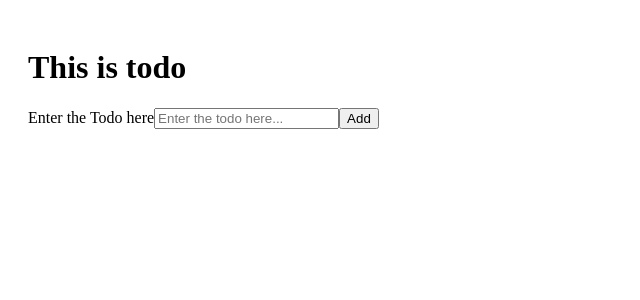
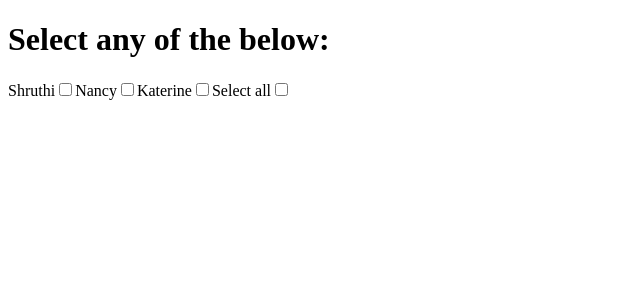
Before and after one commit to shruthi-kv/react-hands-on, a React (Vite) app in the folder my-react-app/: page / in a window 1280 px wide. Shown: the top 300 px of the page, without its empty margins (0-640 px from the left). Built offline with nearby package versions, Linux system fonts and the light colour scheme.

Commit message:
checkbox

```diff
--- a/my-react-app/src/Demo.jsx
+++ b/my-react-app/src/Demo.jsx
@@ -1,11 +1,13 @@
 import React from 'react';
 import Todo from './HandsOn/Todo';
+import Check from './HandsOn/Check'
 
 const Demo = ()=>{
 
     return(
         <>
-        <Todo/>
+        {/* <Todo/> */}
+        <Check/>
         </>
     )
 }
--- /dev/null
+++ b/my-react-app/src/HandsOn/Check.jsx
@@ -0,0 +1,41 @@
+import React, { useState } from "react";
+
+const Check = () => {
+  const names = ["Shruthi", "Nancy", "Katerine"];
+  const [select, setSelected] = useState([]);
+
+  const handleSelection = (it) => {
+    setSelected((prev) =>
+      prev.includes(it) ? prev.filter((item) => item !== it) : [...prev, it]
+    );
+  };
+
+  const handelSelectall = ()=>{
+    setSelected((prev)=> prev.length !==names.length ? [...names] : [])
+  }
+
+
+  return (
+    <div>
+      <h1>Select any of the below:</h1>
+      {names.length > 0 &&
+        names.map((item, i) => {
+          return (
+            <label key={i}>
+              {item}
+              <input type="checkbox" checked={select.includes(item)} onChange={() => handleSelection(item)} />
+            </label>
+          );
+        })}
+        <label htmlFor="select-all">Select all</label>
+        <input id="select-all" type='checkbox' checked={names.length ===select.length} onChange={()=> handelSelectall()}/>
+      <ul>
+        {select.map((item) => (
+          <li key={item}>{item}</li>
+        ))}
+      </ul>
+    </div>
+  );
+};
+
+export default Check;
--- a/my-react-app/src/HandsOn/Todo.jsx
+++ b/my-react-app/src/HandsOn/Todo.jsx
@@ -24,9 +24,10 @@ const Todo = () => {
           placeholder="Enter the todo here..."
           value={text}
           onChange={(e) => setText(e.target.value)}
+          onKeyDown={(e)=> e.key==='Enter' && handleAdd()}
         />
       </label>
-      <button onClick={handleAdd}>Add</button>
+      <button disabled={!text.trim()} onClick={handleAdd}>Add</button>
       {todo.length > 0 && (
         <ul>
           {todo.map((item, index) => {
--- a/my-react-app/src/Practice/Checkbox1.jsx
+++ b/my-react-app/src/Practice/Checkbox1.jsx
@@ -19,7 +19,6 @@ const Checkbox1 = () => {
     }else{
       setSelected([...names])
     }
-
   }
 
   return <>{
```
